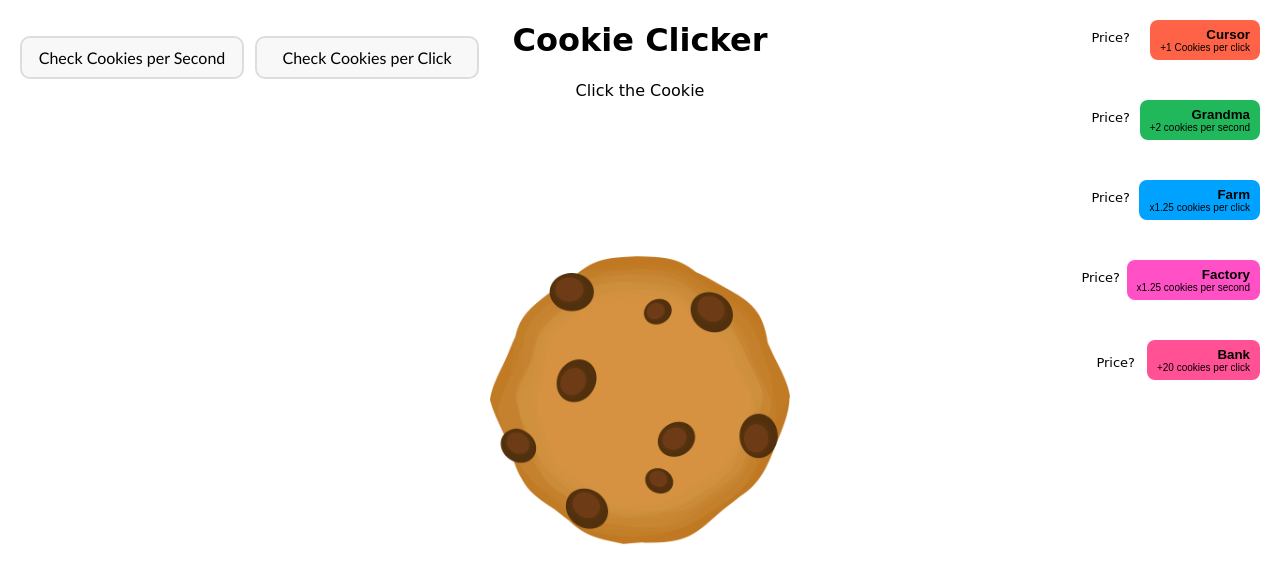
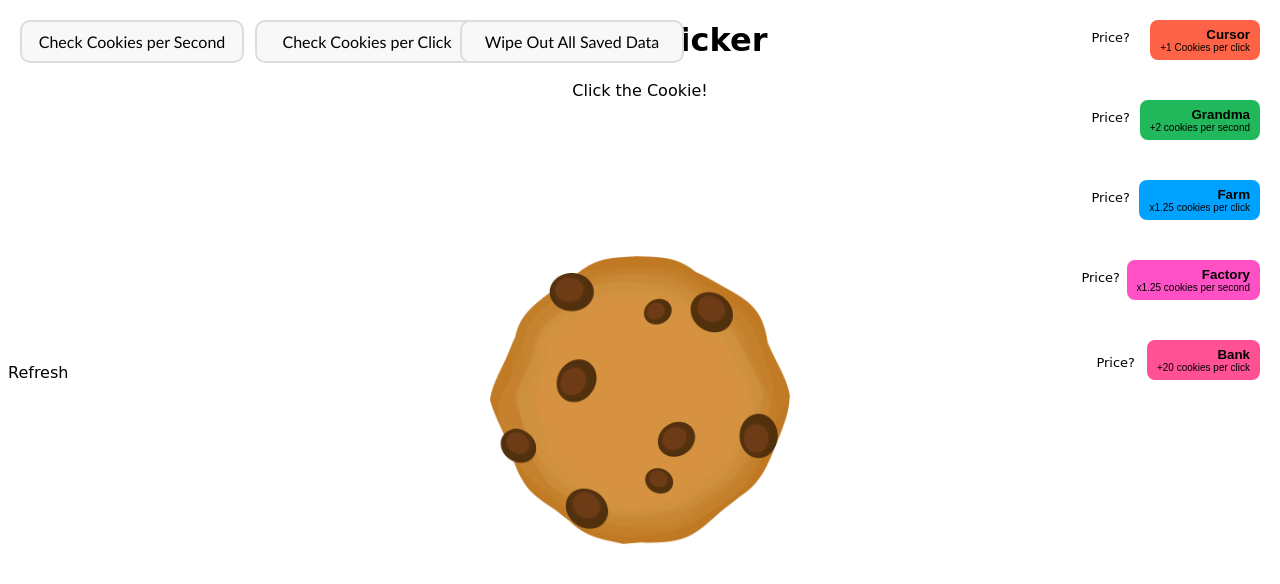
Before and after one commit to Ayaan-Creator-Web/Cookie-Clicker, a plain HTML site: page index.html in a window 1280 px wide. Drawn offline with Linux system fonts and the light colour scheme; some packages are replaced by stand-ins of ours; a script that the page names is missing.

Commit message:
Refresh and Wipe Out

```diff
--- a/index.html
+++ b/index.html
@@ -9,14 +9,14 @@
 
     <div class="basic-styling">
         <h1 class="heading">Cookie Clicker</h1>
-        <p class="basic-styling cookiecount">Click the Cookie</p>
+        <p class="basic-styling cookiecount">Click the Cookie!</p>
 
         <img class="pointerplz cookiepic" draggable = false onclick="cookieadd()" src="cookie-clipart-lg.png">
         <!---->
         <!--<span class="check1" onclick="persecs()">Cookie Per Second</span>-->
         <!---->
-        <p onclick="persecs()" class="check1">Check Cookies per Second</p>
-        <p onclick="perclicks()" class="check2">Check Cookies per Click</p>
+        <span onclick="persecs()" class="check1">Check Cookies per Second</span>
+        <span onclick="perclicks()" class="check2">Check Cookies per Click</span>
         <!---->
         <button onclick="cursor()" class="shop cursor"><strong>Cursor</strong><br><div class="small-font">+1 Cookies per click</div></button>
             <span onclick="checkcursorcost()"class="cost shop2"><div class="costy costy1">Price?</div></span>
@@ -47,4 +47,6 @@
             <span onclick="checkbankcost()"class="costy5 pointerplz">Price?</span>
         <br>
         <br>
+        <span onclick="wipeout()" class="check3">Wipe Out All Saved Data</span>
+        <span onclick="refresh()" class="check4">Refresh</span>
 </html>
```
